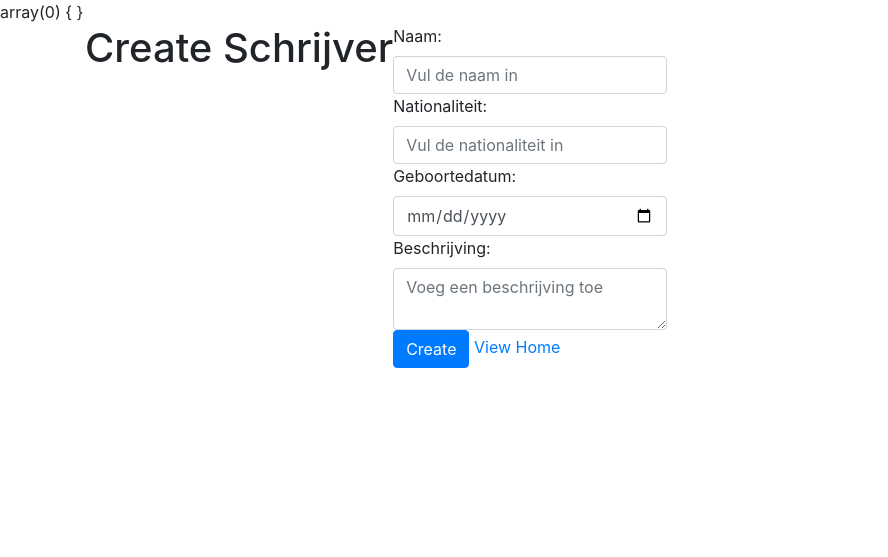
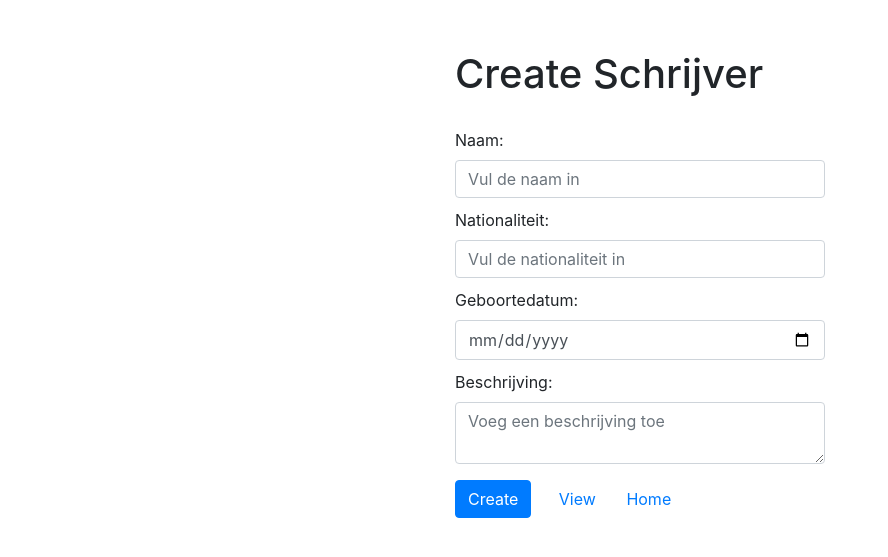
Before and after one commit to mark1234-debug/bibliotheek, a PHP site: page /schrijvercrudview.php in a window 1280 px wide. Shown: the top 557 px of the page, without its empty margins (0-888 px from the left). Run offline with PHP 8.4, Linux system fonts and the light colour scheme.

Commit message:
admin panel en schrijvercrudview en create.php

```diff
--- a/bibliotheek2/crud-php/style.css
+++ b/bibliotheek2/crud-php/style.css
@@ -59,10 +59,6 @@ color: #fff;
   flex-wrap: wrap;
 }
 
-.container{
-  display: flex;
-  flex-wrap: wrap;
-}
 
 .boek1{ /*de achtergrond van de boeken informatie tegels*/
   background-color: rgb(195, 214, 210);
--- a/bibliotheek2/crud-php/view/admin-pannel.php
+++ b/bibliotheek2/crud-php/view/admin-pannel.php
@@ -14,7 +14,7 @@
 
 <div class="tab">
   <button class="tablinks" onclick="openPopup('schrijvercrudview.php')">Schrijver CRUD</button>
-  <button class="tablinks" onclick="openPopup('../employees-crud/home.php')">Employees CRUD</button>
+  <button class="tablinks" onclick="openPopup('bibliotheek2/employees-crud/home.php')">Employees CRUD</button>
   <button class="tablinks" onclick="openPopup('../account/login/login.php')">Login</button>
   <button class="tablinks" onclick="openPopup('read.php')">Read</button>
   <button class="tablinks" onclick="openPopup('create.php')">Create</button>
--- a/bibliotheek2/crud-php/view/schrijvercrudview.php
+++ b/bibliotheek2/crud-php/view/schrijvercrudview.php
@@ -19,7 +19,7 @@ if (isset($_POST['naam'])) {
         if (mysqli_stmt_execute($stmt)) {
             mysqli_stmt_close($stmt);
             mysqli_close($conn);
-            header("Location: ../view/read.php");
+            header("Location: read.php");
             exit();
         } else {
             $error_message = "ERROR: Could not execute $sql. " . mysqli_error($conn);
@@ -29,13 +29,8 @@ if (isset($_POST['naam'])) {
     }
 }
 
-// Uncomment the following lines to display errors and debug information
-error_reporting(E_ALL);
-ini_set('display_errors', true);
+mysqli_close($conn);
 
-var_dump($_POST);
-
-mysqli_close($conn);
 ?>
 
 <!DOCTYPE html>
@@ -44,9 +39,34 @@ mysqli_close($conn);
     <meta charset="UTF-8">
     <meta http-equiv="X-UA-Compatible" content="IE=edge">
     <meta name="viewport" content="width=device-width, initial-scale=1.0">
-    <title>Create</title>
+    <title>Create Schrijver</title>
     <link rel="stylesheet" href="https://cdn.jsdelivr.net/npm/bootstrap@4.0.0/dist/css/bootstrap.min.css" integrity="sha384-Gn5384xqQ1aoWXA+058RXPxPg6fy4IWvTNh0E263XmFcJlSAwiGgFAW/dAiS6JXm" crossorigin="anonymous">
-    <link rel="stylesheet" href="../style.css">
+    <style>
+        .container {
+            margin-top: 50px;
+            width: 400px;
+        }
+
+        .container h1 {
+            margin-bottom: 30px;
+        }
+
+        .alert {
+            margin-bottom: 20px;
+        }
+
+        .form-control {
+            margin-bottom: 10px;
+        }
+
+        .btn-primary {
+            margin-right: 10px;
+        }
+
+        .link-primary {
+            margin-left: 10px;
+        }
+    </style>
     <script>
         function validateForm() {
             // Retrieve the form input values
@@ -75,7 +95,7 @@ mysqli_close($conn);
             <div class="alert alert-danger"><?php echo $error_message; ?></div>
         <?php endif; ?>
         <form action="../model/schrijvercrudmodel.php" method="post" onsubmit="return validateForm()">
-            <div class="alles">
+            <div class="form-group">
                 <label for="naam">Naam:</label>
                 <input type="text" name="naam" class="form-control" id="naam" placeholder="Vul de naam in" required>
 
@@ -89,9 +109,7 @@ mysqli_close($conn);
                 <textarea name="beschrijving" class="form-control" id="beschrijving" placeholder="Voeg een beschrijving toe"></textarea>
             </div>
             <button type="submit" class="btn btn-primary">Create</button>
-            <a href="read.php" class="link-primary">View</a>
-            <a href="index.php">Home</a> <!--naar de home pagina-->
-        </form>
-    </div>
-</body>
+            <a href="read.php" class="btn btn-link">View</a>
+            <a href="index.php" class="btn btn-link">Home</a> <!--naar de home pagina-->
+    </body>
 </html>
--- a/bibliotheek2/employees-crud/home.php
+++ b/bibliotheek2/employees-crud/home.php
@@ -27,9 +27,6 @@
     <div class="wrapper">
         <div class="container-fluid">
             <div class="row">
-                <a href="../account (1)/login/login.php">login</a>
-                <a href="../account (1)/signup/register.php">register</a>
-                <a href="../crud-php/view/read.php">read</a>
                 <div class="col-md-12">
                     <div class="mt-5 mb-3 clearfix">
                         <h2 class="pull-left">Employees Details</h2>
@@ -37,7 +34,7 @@
                     </div>
                     <?php
                     // Include config file
-                    require_once "../crud-php/db_conn.php";
+                    require_once "../crud-php/view/db_conn.php";
 
                     // Attempt select query execution
                     $sql = "SELECT * FROM accounts";
```
Also changed, not shown: bibliotheek2/crud-php/view/create.php (+51 -34 lines).
